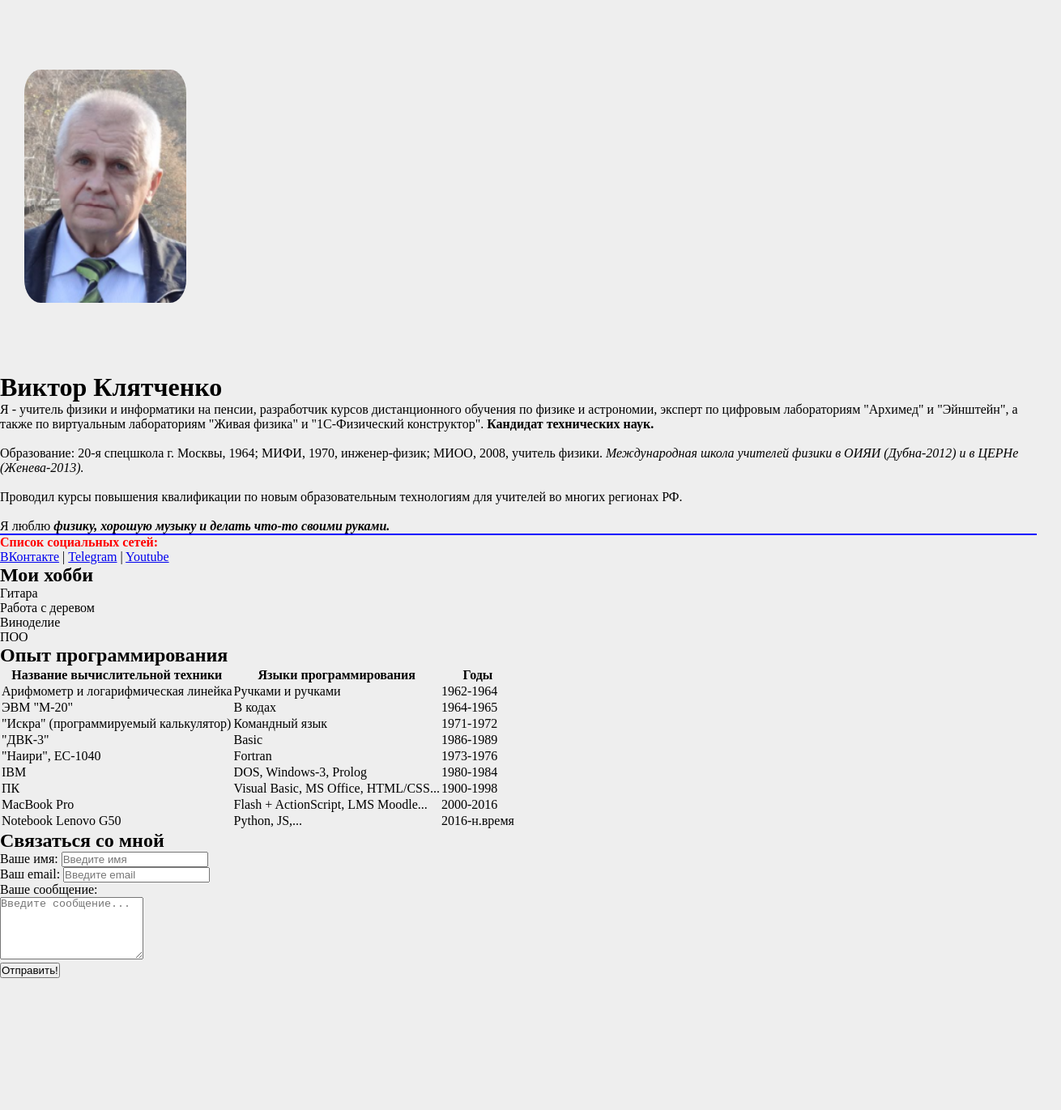
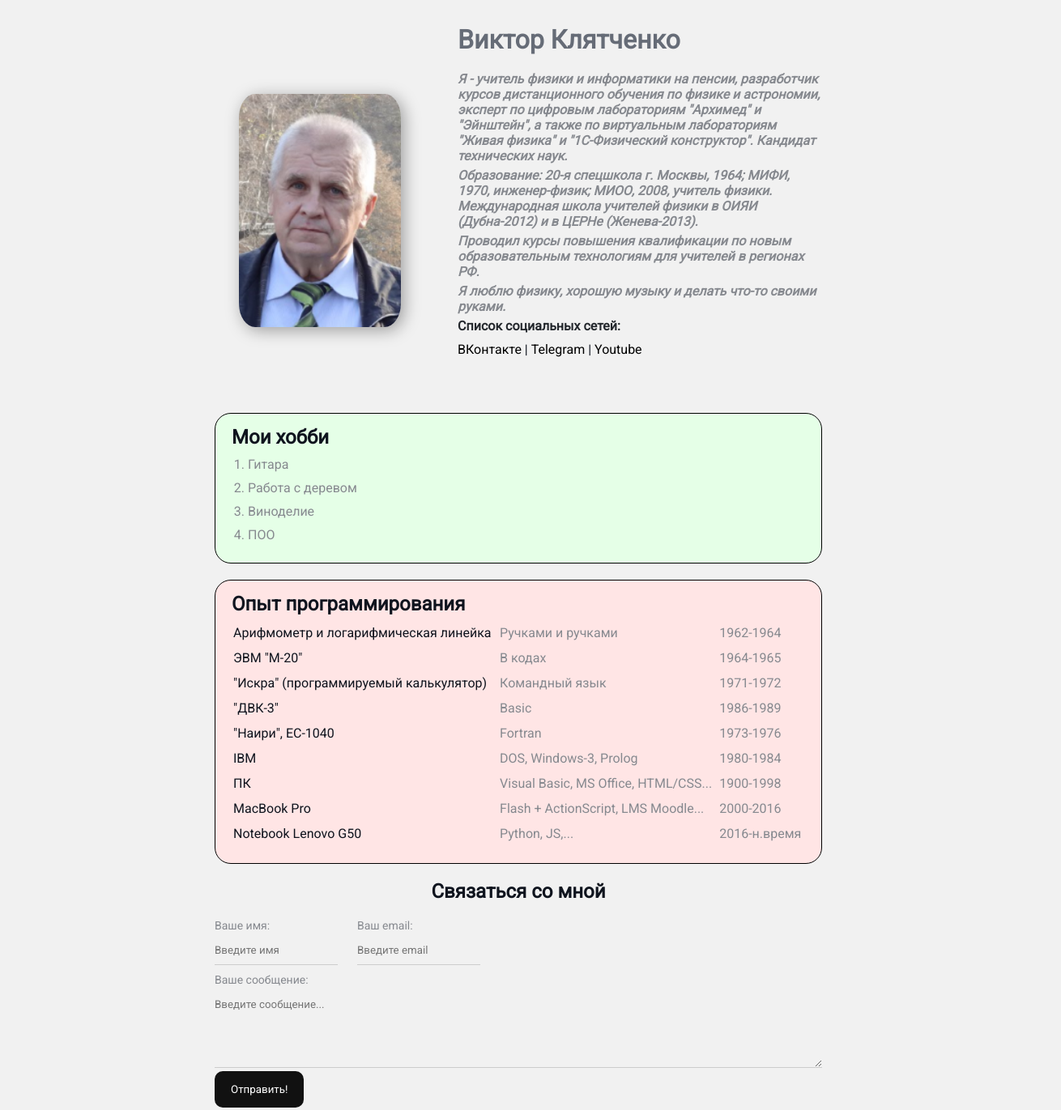
Before and after one commit to phomich77/phomich77, a plain HTML site: page index.html in a window 1280 px wide. Shown: the whole page at 81% size, 1310 px wide, since content can reach past the window. Before the commit the page ends 1298 px from the top, so only its background shows below. Drawn offline with Linux system fonts and the light colour scheme.

Commit message:
Add styles

```diff
--- a/01-selector.css
+++ b/01-selector.css
@@ -1,12 +1,44 @@
 /*Tag name */
-
-*{
+@import url("https://fonts.googleapis.com/css2?family=Roboto&display=swap");
+* {
   margin: 0;
   padding: 0;
   box-sizing: border-box;
 }
 body {
-    background: #eee;
+  font-size: 16px;
+  font-family: "Roboto", sans-serif;
+  font-weight: normal;
+  background: #f1f1f1;
+  color: #0f141e;
+}
+.container {
+  max-width: 750px;
+  margin: auto;
+  padding-top: 30px;
+}
+
+.info {
+  margin-bottom: 20px;
+  display: flex;
+}
+.info-text {
+  margin-left: 40px;
+}
+
+.info-text p {
+  font-style: italic;
+  font-weight: bold;
+  color: #86898f;
+  margin-bottom: 5px;
+}
+.info-text h1 {
+  margin-bottom: 20px;
+  color: #666c77;
+  font-weight: 800;
+}
+.info-text h4 {
+  margin-bottom: 10px;
 }
 .image {
   display: flex;
@@ -14,40 +46,133 @@ body {
   height: 50vh;
   justify-content: left;
   align-items: center;
-    background-color: #eee;
+  background-color: #f1f1f1;
   margin: 30px;
 }
-.image img{
+.image img {
   height: 288px;
   width: 200px;
   border-radius: 10%;
   border: none;
+  box-shadow: 4px 4px 20px rgba(0, 0, 0, 0.35);
 }
-h4{
-    color: red;
+h4 {
+  color: rgb(35, 39, 44);
 }
 /* Class name */
+.card h2 {
+  margin-bottom: 10px;
+}
+@media (max-width: 650px) {
+    .info {
+      display: block;
+      text-align: center;
+    }
+    .image{
+        display: block;
+        justify-content: center;
+    }
+  }
 .card {
-    padding: 10px;
+  border: 1px solid black;
+  border-radius: 20px;
+  padding: 15px 20px;
+  margin-bottom: 20px;
   background: #fff;
-
+}
+.bg-yellow {
+  background: #fff9dc;
+}
+.bg-green {
+  background: #e5ffe7;
+}
+.bg-red {
+  background: #ffe5e5;
 }
 .card p {
   font-size: 14px;
 }
-.html{
-    background: orange;
+a {
+  color: black;
+  text-decoration: none;
+}
+a:hover {
+  text-decoration: underline;
+}
+a:active {
+  color: blue;
+}
+a:visited {
+  color: grey;
+}
+.btn {
+  background: #111;
   color: #fff;
+  padding: 15px 20px;
+  border: none;
+  font-family: inherit;
+  border-radius: 10px;
+  cursor: pointer;
 }
-.css{
-    background: rgb(31, 21, 117);
-    color: #fff;
+.btn:hover {
+  opacity: 0.8;
 }
-
-#header {
-    background: #ddd;
-    padding: 10px;
+.list {
+  padding: 0 20px;
 }
-#header, .card{
+.list li {
+  color: #86898f;
   margin-bottom: 10px;
 }
+.table {
+  width: 100%;
+}
+.table td {
+  padding-bottom: 10px;
+}
+.table td:nth-child(2),
+.table td:nth-child(3) {
+  color: #86898f;
+}
+.form-row {
+  margin-bottom: 10px;
+}
+.form-row .form-group {
+  display: inline-block;
+  margin-right: 20px;
+  width: calc(50%-20px);
+}
+.form-row .form-group:last-child {
+  margin-right: 0;
+}
+@media(max-width: 650px){
+    .form-row{
+        display: block;
+    }
+    .form-row .form-group{
+        width: 100%;
+        margin-right: 0;
+        margin-bottom: 10px;
+    }
+}
+.form h2 {
+  text-align: center;
+  margin-bottom: 20px;
+}
+.form-group label {
+  display: block;
+  font-size: 14px;
+  color: #86898f;
+}
+.form-group input,
+.form-group textarea {
+  width: 100%;
+  box-sizing: border-box;
+  border: none;
+  background: transparent;
+  border-bottom: 1px solid #ccc;
+  color: #000;
+  padding: 15px 0 10px;
+  outline: none;
+  font-family: inherit;
+}
--- a/index.html
+++ b/index.html
@@ -1,55 +1,83 @@
 <!DOCTYPE html>
 
-<html lang="en"><head><meta http-equiv="Content-Type" content="text/html; charset=UTF-8">
+<html lang="en">
+  <head>
+    <meta http-equiv="Content-Type" content="text/html; charset=UTF-8" />
 
-  <meta http-equiv="X-UA-Compatible" content="IE=edge">
-  <meta name="viewport" content="width=device-width, initial-scale=1.0">
-  <meta name="keywords" content="Viktor, physics, resume">
-  <meta name="description" content="Это сайт - резюме Виктора Клятченко">
+    <meta http-equiv="X-UA-Compatible" content="IE=edge" />
+    <meta name="viewport" content="width=device-width, initial-scale=1.0" />
+    <meta name="keywords" content="Viktor, physics, resume" />
+    <meta name="description" content="Это сайт - резюме Виктора Клятченко" />
     <title>Viktor Klyatchenko Resume</title>
-  <link rel="stylesheet" href="01-selector.css">
+    <link rel="stylesheet" href="01-selector.css" />
   </head>
   <body>
-<header>
+    <div class="container">
+      <div class="info">
+        <div class="image">
+          <img
+            src="images/viktor.PNG"
+            alt="Виктор Клятченко"
+            width="200"
+            class="avatar"
+          />
+        </div>
+        <div class="info-text">
+          <h1>Виктор Клятченко</h1>
 
-<div class="image">
-  <img  src="images/viktor.PNG"  alt="Виктор Клятченко" width="200">
-</div>
-  <h1>Виктор Клятченко</h1>
-</header>
-  <p>Я - учитель физики и информатики на пенсии, разработчик курсов дистанционного обучения по физике и астрономии, эксперт по цифровым лабораториям "Архимед" и "Эйнштейн", а также по виртуальным лабораториям "Живая физика" и "1С-Физический конструктор". <strong>Кандидат технических наук.</strong></p><br>
-<p>Образование: 20-я спецшкола  г. Москвы, 1964; МИФИ, 1970, инженер-физик; МИОО, 2008, учитель физики. <em>Международная школа учителей физики в ОИЯИ (Дубна-2012) и в ЦЕРНе (Женева-2013).</em></p><br>
-<p>Проводил курсы повышения квалификации по новым образовательным технологиям для учителей во многих регионах РФ. </p><br>
-  <p>Я люблю <strong><em>физику, хорошую музыку и делать что-то своими руками.</em></strong></p>
+          <p>
+            Я - учитель физики и информатики на пенсии, разработчик курсов
+            дистанционного обучения по физике и астрономии, эксперт по цифровым
+            лабораториям "Архимед" и "Эйнштейн", а также по виртуальным
+            лабораториям "Живая физика" и "1С-Физический конструктор". Кандидат
+            технических наук.
+          </p>
 
-<hr size="3" color="blue"/>
+          <p>
+            Образование: 20-я спецшкола г. Москвы, 1964; МИФИ, 1970,
+            инженер-физик; МИОО, 2008, учитель физики. Международная школа
+            учителей физики в ОИЯИ (Дубна-2012) и в ЦЕРНе (Женева-2013).
+          </p>
+
+          <p>
+            Проводил курсы повышения квалификации по новым образовательным
+            технологиям для учителей в регионах РФ.
+          </p>
+
+          <p>Я люблю физику, хорошую музыку и делать что-то своими руками.</p>
+
           <h4>Список социальных сетей:</h4>
 
           <a href="https://vk.com/id400022938" target="_blank">ВКонтакте</a>
           |
           <a href="https://t.me/phomich47" target="_blank">Telegram</a>
           |
-  <a href="https://www.youtube.com/@user-bj5yb4sv5c" target="_blank">Youtube</a>
-
+          <a href="https://www.youtube.com/@user-bj5yb4sv5c" target="_blank"
+            >Youtube</a
+          >
+        </div>
+      </div>
+      <div class="card bg-green">
         <h2>Мои хобби</h2>
 
-  <ol>
+        <ol class="list">
           <li>Гитара</li>
           <li>Работа с деревом</li>
           <li>Виноделие</li>
           <li>ПОО</li>
         </ol>
-
+      </div>
+      <div class="card bg-red">
         <h2>Опыт программирования</h2>
 
-  <table>
-    <thead>
+        <table class="table">
+          <!-- <thead>
           <tr>
             <th>Название вычислительной техники</th>
             <th>Языки программирования</th>
             <th>Годы</th>
           </tr>
-    </thead>
+        </thead> -->
           <tbody>
             <tr>
               <td>Арифмометр и логарифмическая линейка</td>
@@ -98,34 +126,40 @@
             </tr>
           </tbody>
         </table>
-
-  <h2>Связаться со мной</h2>
-
-  <form action="file:///C:/">
-    <div>
-      <label for="name">Ваше имя:</label>
-      <input type="text" id="name" placeholder="Введите имя">
       </div>
 
-    <div>
-      <label for="email">Ваш email:</label>
-      <input type="email" id="email" placeholder="Введите email">
+      <form action="/" class="form">
+        <h2>Связаться со мной</h2>
+        <div class="form-row">
+          <div class="form-group">
+            <label for="name">Ваше имя:</label>
+            <input type="text" id="name" placeholder="Введите имя" />
           </div>
 
-    <div>
+          <div class="form-group">
+            <label for="email">Ваш email:</label>
+            <input type="email" id="email" placeholder="Введите email" />
+          </div>
+        </div>
+        <div class="form-group">
           <label for="message">Ваше сообщение:</label>
-      <br>
-      <textarea id="message" cols="20" rows="5" placeholder="Введите сообщение..."></textarea>
+
+          <textarea
+            id="message"
+            cols="20"
+            rows="5"
+            placeholder="Введите сообщение..."
+          ></textarea>
         </div>
 
-    <input type="submit" value="Отправить!">
+        <input class="btn" type="submit" value="Отправить!" />
       </form>
 
-  <br>
-  <br>
-  <br>
-  <br>
-  <br>
-
-
-</body></html>
+      <br />
+      <br />
+      <br />
+      <br />
+      <br />
+    </div>
+  </body>
+</html>
```
Lines whose indentation alone changed are shown as unchanged.
